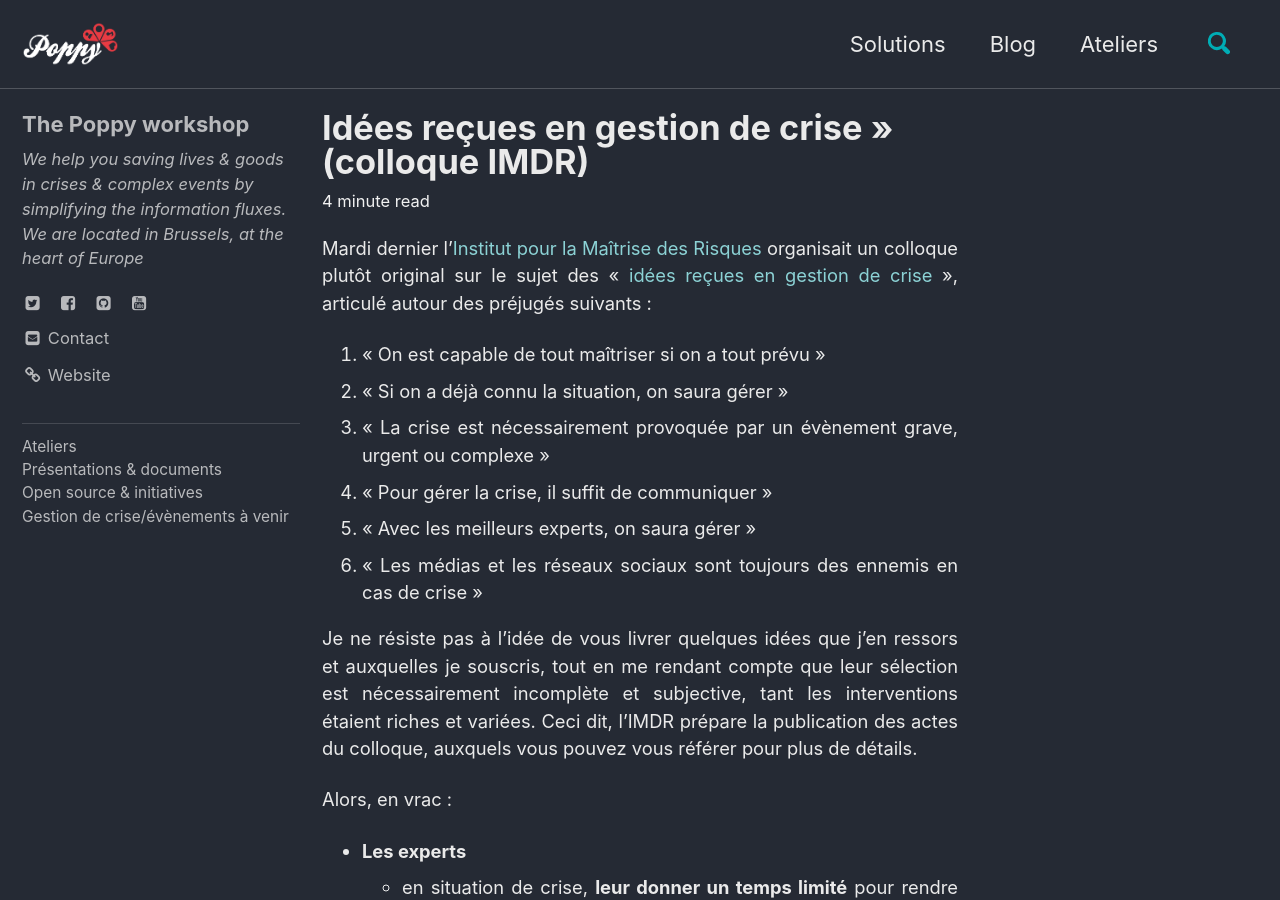
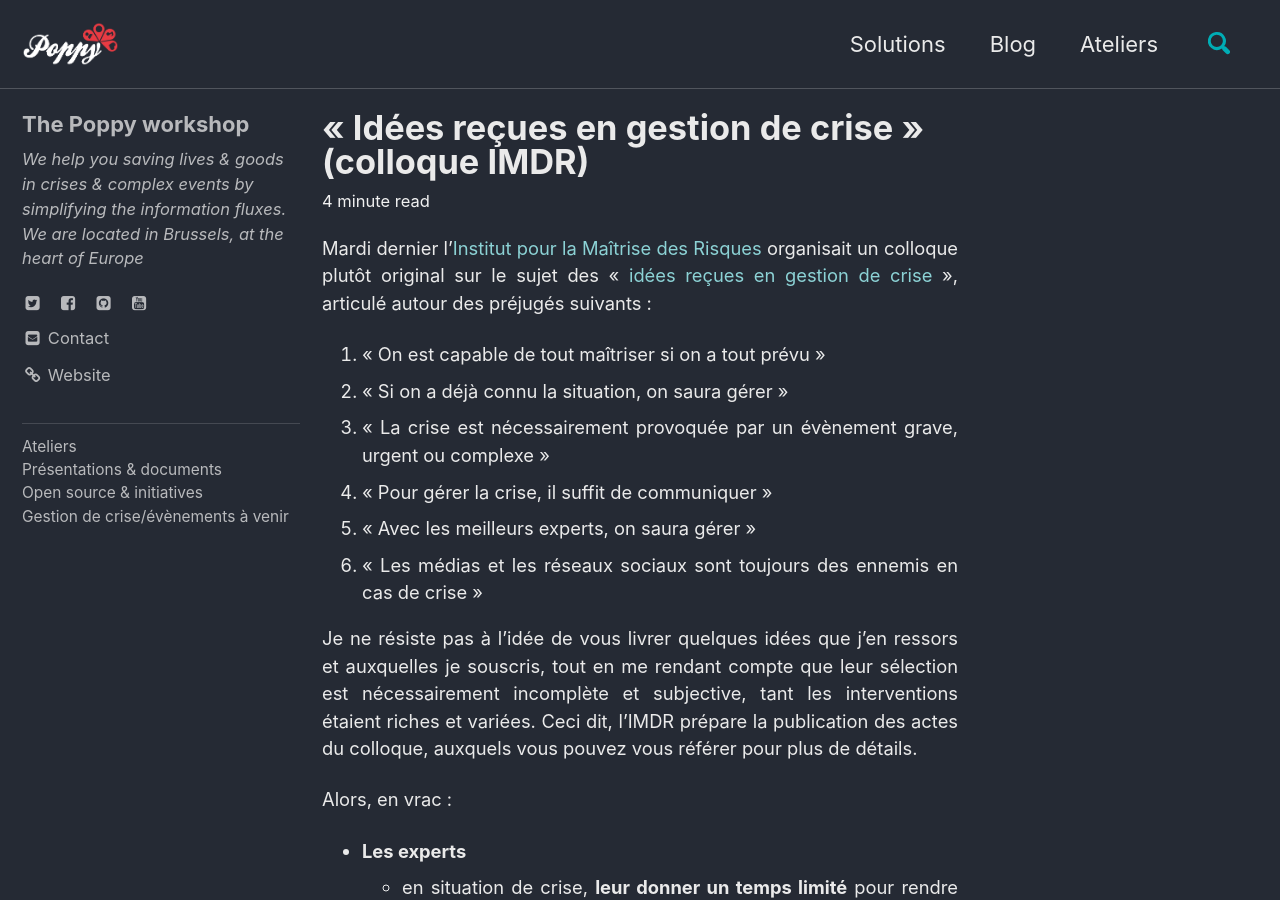
Before and after one commit to ccloquet/ccloquet.github.io, a Jekyll site: the page built from _posts/2019-10-11-IMDR.md, in a window 1280 px wide and 900 px high. Built offline with Jekyll 4.4.1, drawn with Linux system fonts in a browser that asks for light colours; cached includes are drawn as plain includes.

```diff
--- a/_posts/2019-10-11-IMDR.md
+++ b/_posts/2019-10-11-IMDR.md
@@ -1,5 +1,5 @@
 ---
-title: Idées reçues en gestion de crise »  (colloque IMDR)
+title: « Idées reçues en gestion de crise »  (colloque IMDR)
 ---
 
 Mardi dernier l'[Institut pour la Maîtrise des Risques](https://www.imdr.eu/) organisait un colloque plutôt original sur le sujet des « [idées reçues en gestion de crise](https://www.imdr.eu/offres/gestion/events_818_46997_non-2229/idees-recues-en-gestion-de-crise-etudes-de-cas-interactives.html) », articulé autour des préjugés suivants :
```
